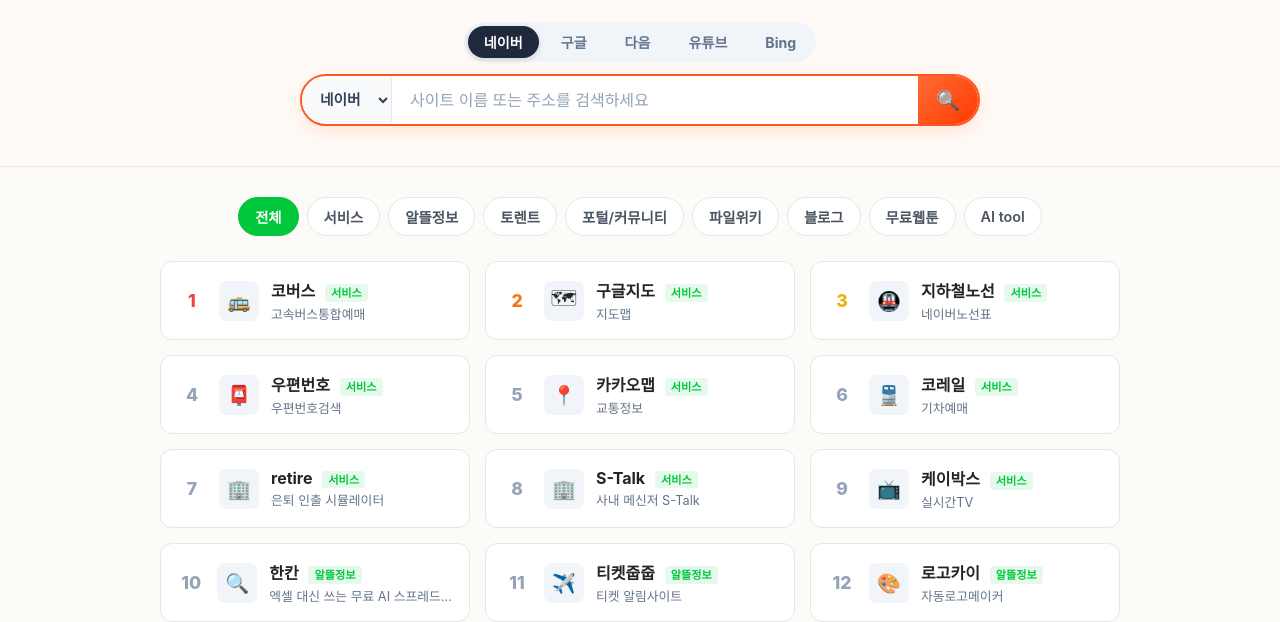
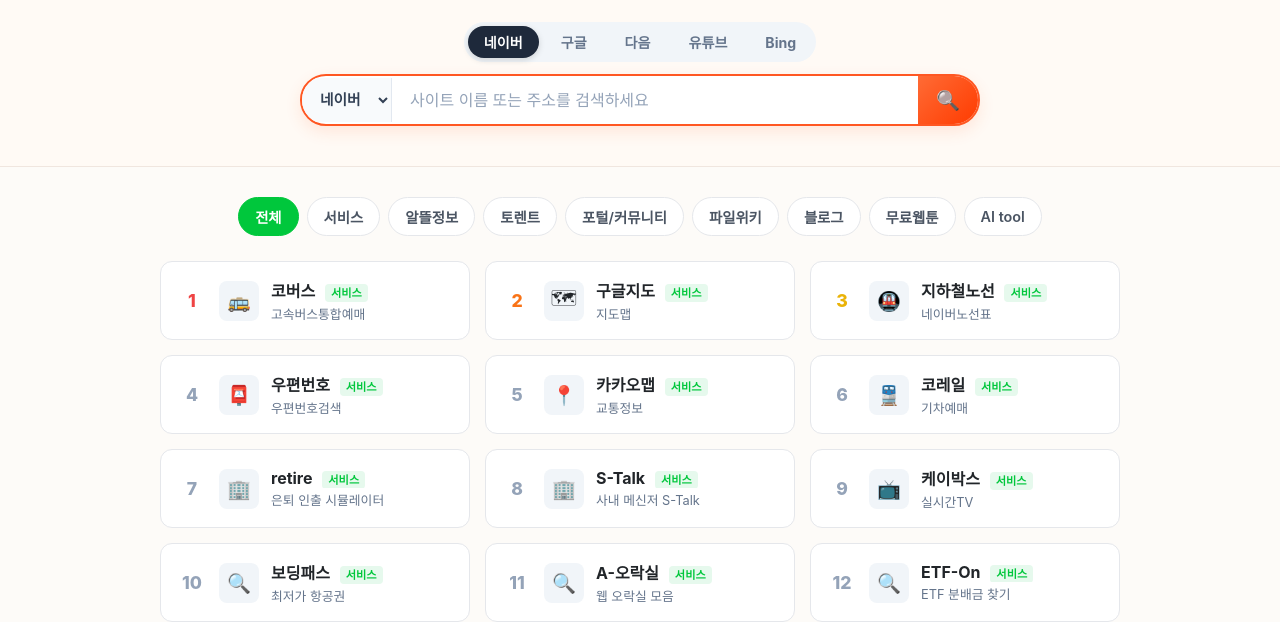
Before and after one commit to kkullblog/web, a plain HTML site: page index.html in a window 1280 px wide. Shown: the part 191-813 px from the top of the page. Drawn offline with Linux system fonts and the light colour scheme.

Commit message:
Add new services to index.html

```diff
--- a/index.html
+++ b/index.html
@@ -391,6 +391,11 @@
       { category: "서비스", name: "retire", url: "https://retire-sim-rouge.vercel.app", desc: "은퇴 인출 시뮬레이터", icon: "🏢" },
       { category: "서비스", name: "S-Talk", url: "https://s-talk.duckdns.org/", desc: "사내 메신저 S-Talk", icon: "🏢" },
       { category: "서비스", name: "케이박스", url: "https://tv.kbox.uk/", desc: "실시간TV", icon: "📺" },
+      { category: "서비스", name: "보딩패스", url: "https://boarding-pass-times.pages.dev/", desc: "최저가 항공권", icon: "🔍" },
+      { category: "서비스", name: "A-오락실", url: "https://vibe-arcade.pages.dev/", desc: "웹 오락실 모음", icon: "🔍" },
+      { category: "서비스", name: "ETF-On", url: "https://etfon.co.kr/dividends.html", desc: "ETF 분배금 찾기", icon: "🔍" },
+
+
 
       // [알뜰정보]
       { category: "알뜰정보", name: "한칸", url: "https://hankan.kbox.uk/", desc: "엑셀 대신 쓰는 무료 AI 스프레드시트", icon: "🔍" },
```
